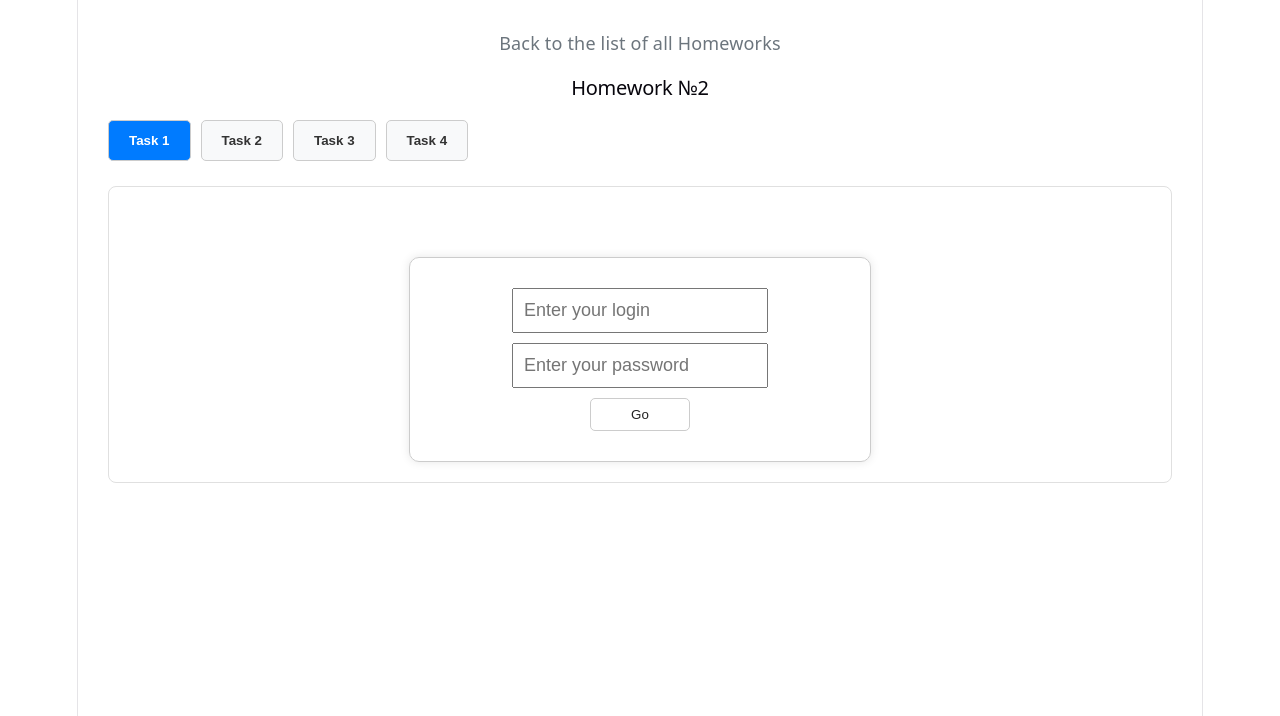
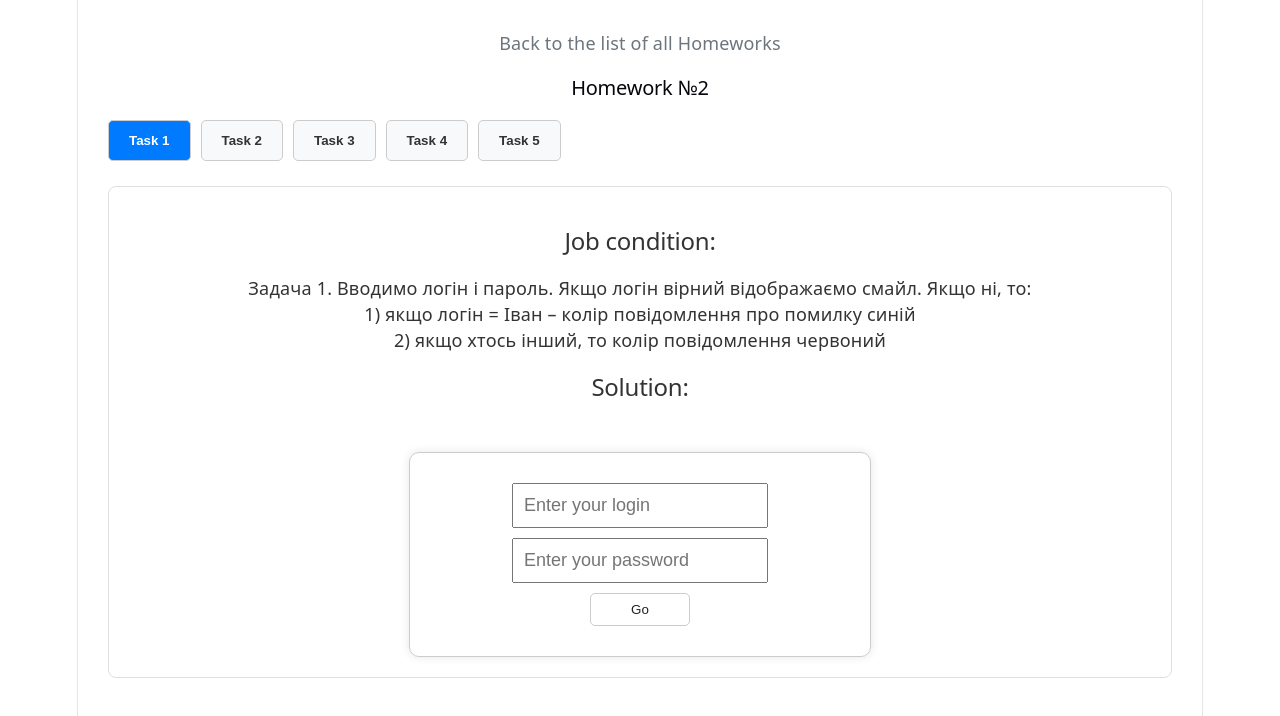
Before and after one commit to artemlira/react-homeworks, a React (Vite) app: page /#/homework2 in a window 1280 px wide. Shown: the top 716 px of the page. Built offline with nearby package versions, Linux system fonts and the light colour scheme.

Commit message:
feat(SearchResults): add search results component with styling and placeholder content

```diff
--- a/src/App.jsx
+++ b/src/App.jsx
@@ -13,6 +13,7 @@ import FlightServiceSelector
   from "./components/homework2/FlightServiceSelector";
 import VocabularyTrainer from "./components/homework2/VocabularyTrainer";
 import WorkersSalaryList from "./components/homework2/WorkersSalaryList";
+import SearchResults from "./components/homework2/SearchResults";
 
 
 function App() {
@@ -28,7 +29,8 @@ function App() {
     LoginForm,
     FlightServiceSelector,
     VocabularyTrainer,
-    WorkersSalaryList
+    WorkersSalaryList,
+    SearchResults
   ];
 
   return (
--- a/src/components/homework2/FlightServiceSelector/FlightServiceSelector.jsx
+++ b/src/components/homework2/FlightServiceSelector/FlightServiceSelector.jsx
@@ -28,6 +28,20 @@ function FlightServiceSelector() {
 
   return (
     <>
+      <div>
+        <h2 className={styles.title}>
+          Job condition:
+        </h2>
+        <p className={styles.description}>
+          Задача 2. З випадаючого списку вибираємо клас квитка у літаку. Якщо<br />
+          1) бізнес -  виводимо елементи для вибору газети та коньяку (якщо вибрано коньяк, то запропонувати закуску (так/ні)), на фоні зображення бізнес кают<br />
+          2) економ – виводимо елементи для вибору типу пива і чипсів, на фоні хмарки.<br />
+        </p>
+      </div>
+      <h2 className={styles.title}>
+        Solution:
+      </h2>
+      <div>
         <label className={styles.label}>
         Class
         <select
@@ -107,6 +121,7 @@ function FlightServiceSelector() {
               </label>
             </div>}
         </div>
+      </div>
     </>
   )
 }
--- a/src/components/homework2/FlightServiceSelector/FlightServiceSelector.module.css
+++ b/src/components/homework2/FlightServiceSelector/FlightServiceSelector.module.css
@@ -1,3 +1,18 @@
+.title {
+  text-align: center;
+  margin: 20px 0;
+  font-size: 24px;
+  font-weight: 500;
+  color: #333;
+}
+
+.description {
+  text-align: center;
+  margin: 20px 0;
+  font-size: 18px;
+  color: #333;
+}
+
 .flightServiceSelector {
   position: relative;
   width: 500px;
--- a/src/components/homework2/LoginForm/LoginForm.jsx
+++ b/src/components/homework2/LoginForm/LoginForm.jsx
@@ -19,6 +19,20 @@ function LoginForm() {
   const colorMessage = userLogin.toLowerCase() === "ivan" ? "blue" : "red";
 
   return (
+    <>
+      <div>
+        <h2 className={styles.title}>
+          Job condition:
+        </h2>
+        <p className={styles.description}>
+          Задача 1. Вводимо логін і пароль. Якщо логін вірний відображаємо смайл. Якщо ні, то:<br />
+          1) якщо логін = Іван – колір повідомлення про помилку синій<br />
+          2) якщо хтось інший, то колір повідомлення червоний<br />
+        </p>
+      </div>
+      <h2 className={styles.title}>
+        Solution:
+      </h2>
       <div className={styles.userCard}>
         <label className={styles.userCardName}>
           <input
@@ -53,9 +67,11 @@ function LoginForm() {
             loading="lazy"
           />
         ) : (
-        hasChecked && <p style={{color: colorMessage}}>Password is incorrect</p>
+          hasChecked &&
+          <p style={{color: colorMessage}}>Password is incorrect</p>
         )}
       </div>
+    </>
   )
 
 }
--- a/src/components/homework2/LoginForm/LoginForm.module.css
+++ b/src/components/homework2/LoginForm/LoginForm.module.css
@@ -1,3 +1,18 @@
+.title {
+  text-align: center;
+  margin: 20px 0;
+  font-size: 24px;
+  font-weight: 500;
+  color: #333;
+}
+
+.description {
+  text-align: center;
+  margin: 20px 0;
+  font-size: 18px;
+  color: #333;
+}
+
 .userCard {
   margin: 50px auto 0;
   width: 400px;
--- /dev/null
+++ b/src/components/homework2/SearchResults/SearchResults.jsx
@@ -0,0 +1,25 @@
+import styles from './SearchResults.module.css';
+
+function SearchResults() {
+
+  return (
+    <>
+      <div>
+        <h2 className={styles.title}>
+          Job condition:
+        </h2>
+        <p className={styles.description}>
+          Задача 5. Самостійно сформуйте масив даних та виведіть фрагмент на зразок поданого (дані не обов’язково повинні співпадати)
+        </p>
+      </div>
+      <h2 className={styles.title}>
+        Solution:
+      </h2>
+      <div className={styles.searchResults}>
+        SearchResults
+      </div>
+    </>
+  )
+}
+
+export default SearchResults;
--- /dev/null
+++ b/src/components/homework2/SearchResults/SearchResults.module.css
@@ -0,0 +1,18 @@
+.title {
+  text-align: center;
+  margin: 20px 0;
+  font-size: 24px;
+  font-weight: 500;
+  color: #333;
+}
+
+.description {
+  text-align: center;
+  margin: 20px 0;
+  font-size: 18px;
+  color: #333;
+}
+
+.searchResults {
+
+}
--- /dev/null
+++ b/src/components/homework2/SearchResults/index.js
@@ -0,0 +1 @@
+export {default} from './SearchResults';
--- a/src/components/homework2/VocabularyTrainer/VocabularyTrainer.jsx
+++ b/src/components/homework2/VocabularyTrainer/VocabularyTrainer.jsx
@@ -74,6 +74,18 @@ function VocabularyTrainer() {
   };
 
   return (
+    <>
+      <div>
+        <h2 className={styles.title}>
+          Job condition:
+        </h2>
+        <p className={styles.description}>
+          Задача 3. Елемент тренажера англійської. Виводимо зображення елемента і слово. Користувач вводить відповідь. Якщо вірно – відтворюємо фразу «Добре. Молодець!» (і додаємо зелену рамку до елемента), якщо ні - то відтворюємо фразу «Невірно, спробуйте ще раз» (і додаємо червону рамку).
+        </p>
+      </div>
+      <h2 className={styles.title}>
+        Solution:
+      </h2>
       <div className={styles.vocabularyTrainer}>
         <h2 className={styles.title}>
           Тренажер англійської мови ({currentIndex + 1} / {elements.length})
@@ -128,6 +140,7 @@ function VocabularyTrainer() {
           </div>
         </div>
       </div>
+    </>
   )
 }
 
--- a/src/components/homework2/VocabularyTrainer/VocabularyTrainer.module.css
+++ b/src/components/homework2/VocabularyTrainer/VocabularyTrainer.module.css
@@ -8,6 +8,13 @@
   color: #333;
   font-size: 24px;
   font-weight: 600;
+}
+
+.description {
+  text-align: center;
+  margin: 20px 0;
+  font-size: 18px;
+  color: #333;
 }
 
 .card {
--- a/src/components/homework2/WorkersSalaryList/WorkersSalaryList.jsx
+++ b/src/components/homework2/WorkersSalaryList/WorkersSalaryList.jsx
@@ -19,6 +19,18 @@ function WorkersSalaryList() {
     }
   ];
   return (
+    <>
+      <div>
+        <h2 className={styles.title}>
+          Job condition:
+        </h2>
+        <p className={styles.description}>
+          Задача 4. Вивести список як маркований список з елементами у форматі (name: salary)
+        </p>
+      </div>
+      <h2 className={styles.title}>
+        Solution:
+      </h2>
       <div className={styles.workersSalaryList}>
         <h2 className={styles.title}>Список працівників</h2>
         <ul className={styles.workerList}>
@@ -32,6 +44,7 @@ function WorkersSalaryList() {
           ))}
         </ul>
       </div>
+    </>
   )
 }
 
--- a/src/components/homework2/WorkersSalaryList/WorkersSalaryList.module.css
+++ b/src/components/homework2/WorkersSalaryList/WorkersSalaryList.module.css
@@ -7,6 +7,13 @@
   margin: 20px 0;
   font-size: 24px;
   font-weight: 500;
+  color: #333;
+}
+
+.description {
+  text-align: center;
+  margin: 20px 0;
+  font-size: 18px;
   color: #333;
 }
 
```
Lines whose indentation alone changed are shown as unchanged.
